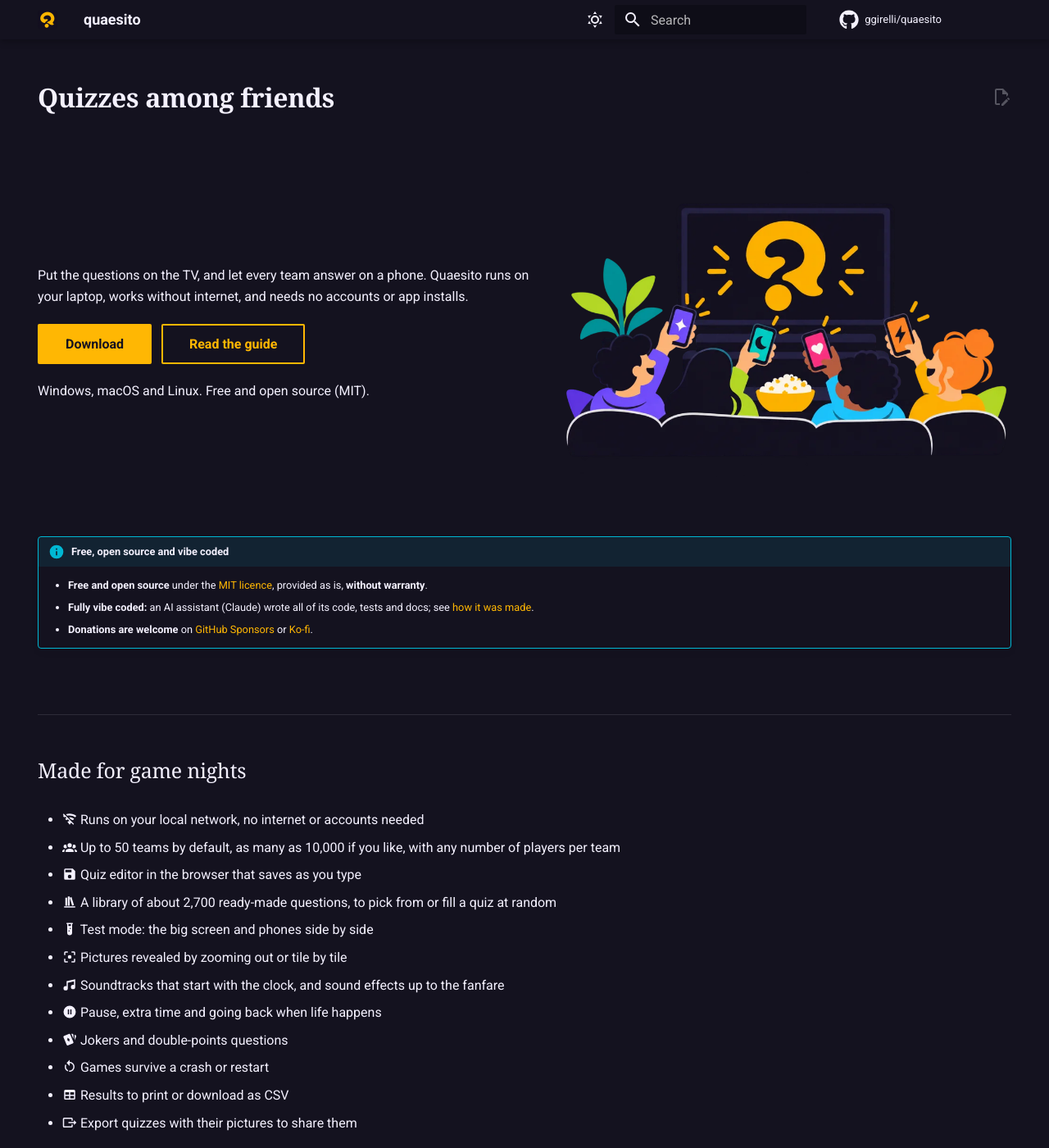
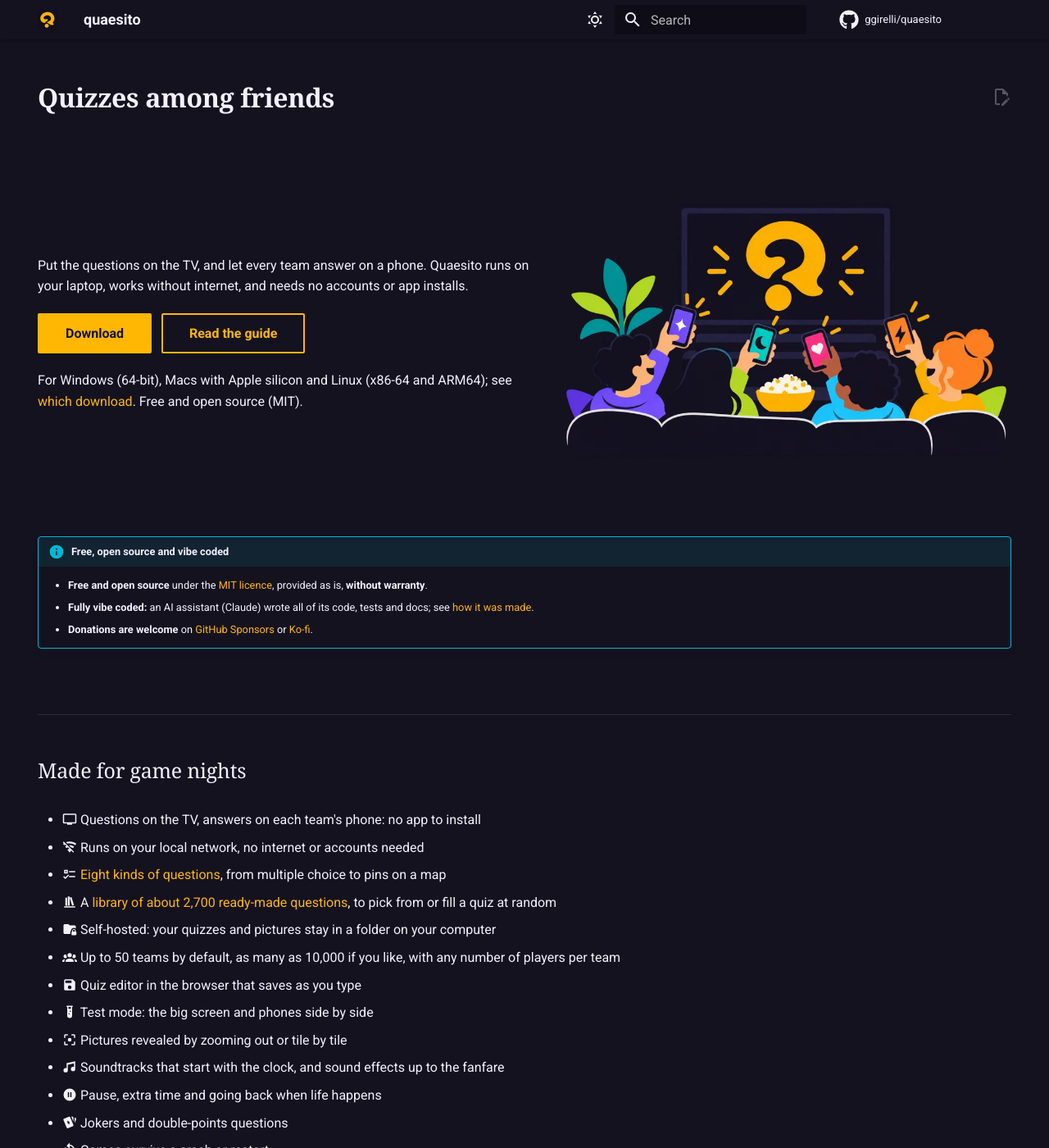
Before and after one commit to ggirelli/quaesito, an MkDocs documentation site: the page built from docs/index.md, in a window 1280 px wide and 1400 px high. Shown: the whole window at 82% size. Built offline with MkDocs 1.6.1 and Material for MkDocs 9.7.7, drawn with Linux system fonts in a browser that asks for light colours; plug-ins that fetch from the network failed and are left out; some of the changed text lies outside the part shown.

Commit message:
docs(home): lead with the main benefits, and say how to try it
The feature list starts with the TV and phones, the local network, the question types, the
library and keeping the data on your own computer. The home and demo pages say there is no
online demo, and point to the Demo quiz and test mode instead; the platform line names the
supported processors.

Co-Authored-By: Claude Opus 5.5 <noreply@anthropic.com>

```diff
--- a/docs/index.md
+++ b/docs/index.md
@@ -16,7 +16,8 @@ works without internet, and needs no accounts or app installs.
 [Download](https://github.com/ggirelli/quaesito/releases/latest){ .md-button .md-button--primary }
 [Read the guide](getting-started.md){ .md-button }
 
-Windows, macOS and Linux. Free and open source (MIT).
+For Windows (64-bit), Macs with Apple silicon and Linux (x86-64 and ARM64); see
+[which download](getting-started.md#which-download). Free and open source (MIT).
 
 </div>
 
@@ -35,10 +36,13 @@ Windows, macOS and Linux. Free and open source (MIT).
 
 ## Made for game nights { .section }
 
+- :material-television: Questions on the TV, answers on each team's phone: no app to install
 - :material-wifi-off: Runs on your local network, no internet or accounts needed
+- :material-format-list-checks: [Eight kinds of questions](question-types.md), from multiple choice to pins on a map
+- :material-bookshelf: A [library of about 2,700 ready-made questions](question-library.md), to pick from or fill a quiz at random
+- :material-folder-lock: Self-hosted: your quizzes and pictures stay in a folder on your computer
 - :material-account-group: Up to 50 teams by default, as many as 10,000 if you like, with any number of players per team
 - :material-content-save: Quiz editor in the browser that saves as you type
-- :material-bookshelf: A library of about 2,700 ready-made questions, to pick from or fill a quiz at random
 - :material-test-tube: Test mode: the big screen and phones side by side
 - :material-image-filter-center-focus: Pictures revealed by zooming out or tile by tile
 - :material-music: Soundtracks that start with the clock, and sound effects up to the fanfare
@@ -55,7 +59,11 @@ Windows, macOS and Linux. Free and open source (MIT).
   <track kind="captions" src="media/demo.vtt" srclang="en" label="English">
 </video>
 
-A quiz played on the test page, narrated.
+A quiz played on the test page, narrated: the big screen on the left, two teams' phones on the
+right, from the lobby through the questions to the podium.
+
+There is no online demo to try. To try it yourself, [download it](getting-started.md): it comes
+with a **Demo quiz** you can play on your own with **🧪 Test**.
 
 <div class="videos" markdown>
 <figure markdown>
```
Also changed, not shown: docs/demo.md (+11 -0 lines).
